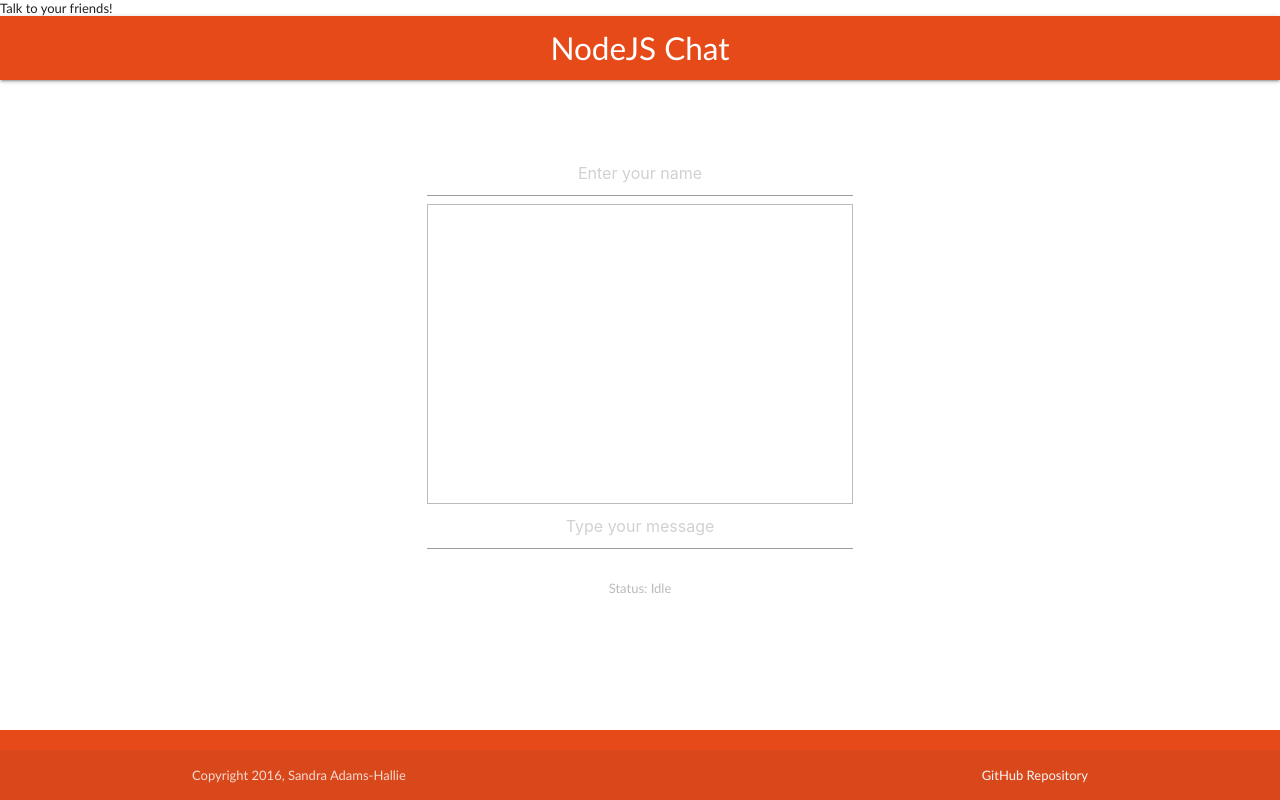
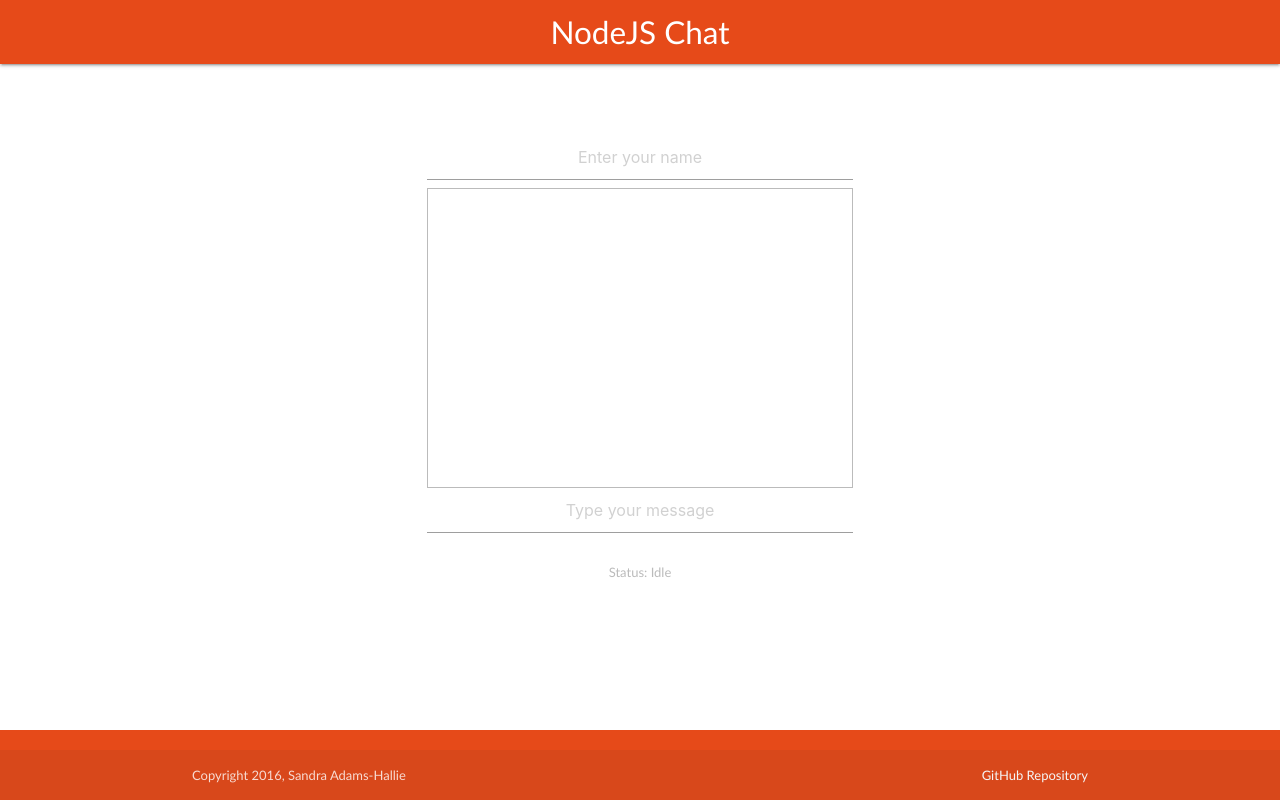
Before and after one commit to sanlouise/nodejs-chat, a plain HTML site: page index.html in a window 1280 px wide. Drawn offline with nearby package versions, Linux system fonts and the light colour scheme; no server answers.

Commit message:
Remove unnecessary header

```diff
--- a/index.html
+++ b/index.html
@@ -7,7 +7,6 @@
         <script src="https://cdnjs.cloudflare.com/ajax/libs/materialize/0.97.6/js/materialize.min.js"></script>
     </head>
     <header>
-        Talk to your friends!
     </header>
 <main>
     <body>
```
